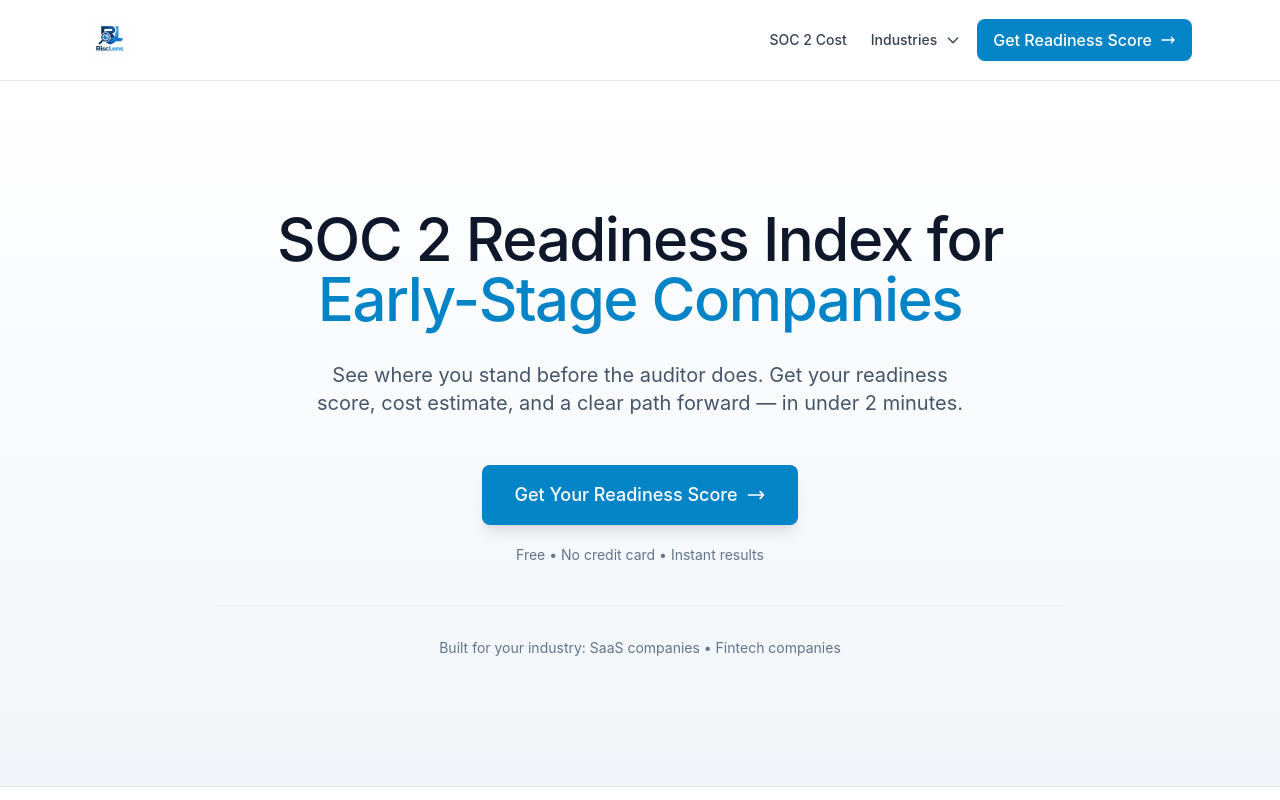
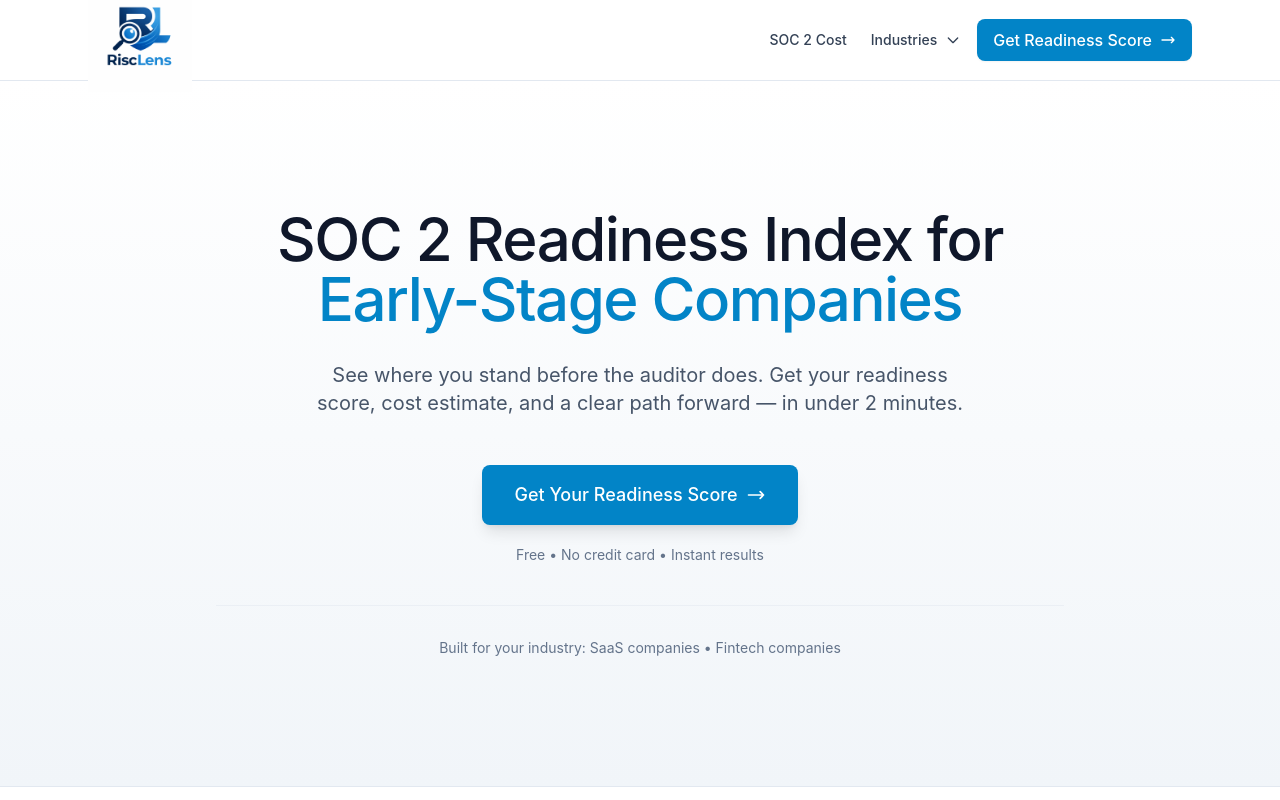
Before and after one commit to munstre25-source/Risclens, a Next.js app: page / in a window 1280 px wide. Shown: the top 800 px of the page. Built offline with nearby package versions, Linux system fonts and the light colour scheme.

Commit message:
Logo desktop

```diff
--- a/components/Header.tsx
+++ b/components/Header.tsx
@@ -68,12 +68,12 @@ export default function Header() {
     >
       <div className="max-w-6xl mx-auto px-4 sm:px-6 h-16 md:h-20 flex items-center justify-between gap-6">
         <Link href="/" className="flex items-center gap-3">
-          <div className="flex items-center h-[64px] md:h-11">
+          <div className="flex items-center h-[104px] md:h-[104px]">
             <Image
   src="/logo/logo-wordmark.png"
   alt="RiscLens"
-  width={198}
-  height={90}
+  width={320}
+  height={143}
   priority
   className="h-full w-auto object-contain"
 />
```
